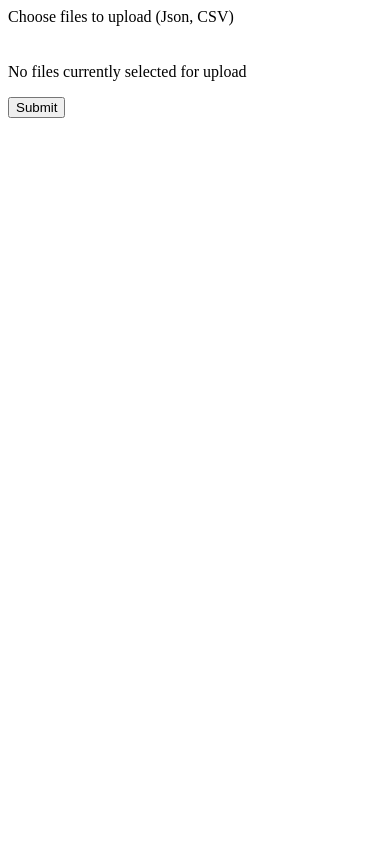
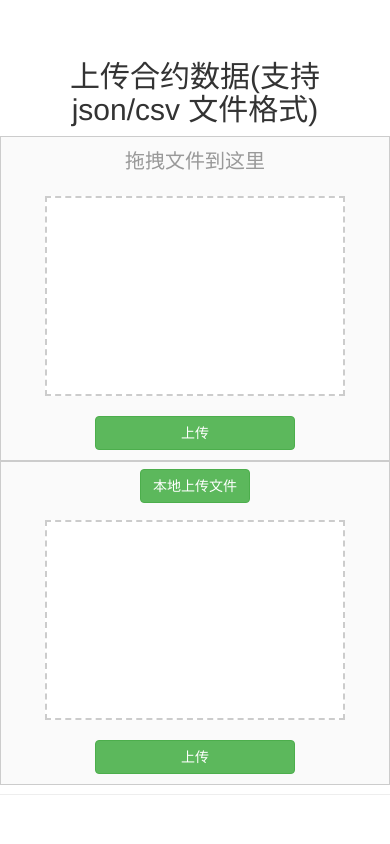
Before and after one commit to 1dooooo/contract, a Flask app: page /upload in a window 390 px wide. Run offline with Flask 2, Linux system fonts and the light colour scheme; some libraries are stand-ins or nearby versions.

Commit message:
8.3 all page done!

```diff
--- a/templates/tabbar.html
+++ b/templates/tabbar.html
@@ -33,7 +33,6 @@
 
 	<body>
 		<header class="mui-bar mui-bar-nav">
-			<a class="mui-action-back mui-icon mui-icon-left-nav mui-pull-left"></a>
 			<h1 class="mui-title">Contract</h1>
 		</header>
 		<div class="mui-content mui-row mui-fullscreen">
--- a/templates/upload.html
+++ b/templates/upload.html
@@ -1,71 +1,164 @@
 <!DOCTYPE html>
 <html lang="en">
+
+	<head>
+
 		<head>
 			<meta charset="UTF-8">
 			<meta name="viewport" content="width=device-width, initial-scale=1.0">
 			<meta http-equiv="X-UA-Compatible" content="ie=edge">
-    <title>Upload</title>
-    	<script>
-		function checkFile() {
-			if(input.files.length == 0)
-				alert('choose a file first')
-			 	return true
-			return false
+			<title>文件上传</title>
+			<link rel="stylesheet" href="http://cdn.bootcss.com/bootstrap/3.2.0/css/bootstrap.min.css">
+			<script src="http://cdn.bootcss.com/jquery/2.1.4/jquery.min.js"></script>
+			<style>
+				body,
+				html {
+					margin: 0 auto;
 				}
-    </script>
+
+				.up-header {
+					width: 600px;
+					text-align: center;
+				}
+
+				.up-content {
+					min-height: 200px;
+					border: 1px solid #CCCCCC;
+					display: flex;
+					flex-direction: column;
+					justify-content: center;
+					align-items: center;
+					background-color: #FAFAFA;
+					color: #999;
+					font-size: 20px;
+					text-align: center;
+				}
+
+				.up-area {
+					border: 2px dashed #ccc;
+					margin: 10px 20px 20px 20px;
+					width: 300px;
+					min-height: 200px;
+					line-height: 100px;
+					background-color: #fff;
+				}
+
+				.list-group {
+					margin: 0px auto;
+					;
+					width: 200px;
+					min-height: 100px;
+					padding: 10px;
+				}
+
+				img {
+					max-width: 100%;
+				}
+
+				.btn {}
+
+				.close {
+					margin-left: 550px;
+					margin-top: -20px;
+				}
+			</style>
 		</head>
+
 		<body>
-    <form action="" onsubmit="return checkFile(this);" enctype="multipart/form-data" method="POST">
-        <div>
-            <label for="file_uploads">Choose files to upload (Json, CSV)</label>
-            <input type="file" id="file_uploads" accept=".json, .csv" name="file_uploads" multiple>
+
+			<header id="header" class="page-header">
+				<!-- 头部显示 -->
+				<div class="container upload ">
+					<div class="up-header center-block " style="display:inline;";>
+						<h2>上传合约数据(支持 json/csv 文件格式)</h2>
 					</div>
-        <div class="preview">
-            <p>No files currently selected for upload</p>
+					<div class="row">
+						<!-- 拖拽图片到这来 -->
+						<div class="col-md-5 col-md-offset-1 up-content  dragFile">
+
+							<p style="margin-top:10px;">拖拽文件到这里</p>
+							<div class="up-area">
+								<input type="file" style="display:none;" id="fileDrag" name="fileDragselect" multiple>
+								<div class="row">
+									<ul class="list-group clearfix list-drag">
+									</ul>
+								</div>
+							</div>
+							<button id="b01" class="btn btn-success" style="width: 200px; margin-bottom: 10px;">上传</button>
+						</div>
+						<!-- 点击按钮上传文件 -->
+						<div class="col-md-5 up-content btnFile">
+							<form action="" enctype="multipart/form-data" method="post">
+								<div class="btn">
+									<button type="button" class="btn btn-success" id="btn"> 本地上传文件</button>
+									<input type="file" style="display:none;" id="fileInput" name="fileselect" multiple>
+								</div>
+								<div class="up-area">
+									<div class="row">
+										<ul class="list-group clearfix list-btn">
+										</ul>
+									</div>
+								</div>
+								<button id="b02" class="btn btn-success" style="width: 200px; margin-bottom: 10px;">上传</button>
+							</form>
+						</div>
 					</div>
 
-        <div>
-            <button>Submit</button>
 				</div>
-    </form>
+			</header>
 			<script>
-        // 获取 input 元素
-        var input = document.querySelector('input');
-        // 获取 preview 元素
-        var preview = document.querySelector('.preview');
-        // 将 input 变成透明的
-        input.style.opacity = 0;
+				var files;
 
-        input.addEventListener('change', updateImageDisplay)
+				//点击本地上传文件
+				$('#btn').click(() => {
+					$('#fileInput').click();
+				});
+				$('#b01').click(() => {
+					uploadDrag();
+				});
+				$('#fileInput').change((event) => {
+					var files = event.target.files;
+					appendFile(files, '.list-btn');
+				});
 
-        function updateImageDisplay() {
-            while(preview.firstChild) {
-                preview.removeChild(preview.firstChild);
+				//拖拽上传文件 在页面进行预览 上传form用到ajax
+				const dragbox = document.querySelector('.dragFile');
+				dragbox.addEventListener('dragover', function(e) {
+					e.preventDefault(); // 必须阻止默认事件
+				}, false);
+				dragbox.addEventListener('drop', function(e) {
+					e.preventDefault(); // 阻止默认事件
+					files = e.dataTransfer.files; //获取文件
+					appendFile(files, '.list-drag');
+				}, false);
+
+				function uploadDrag() {
+					xhr = new XMLHttpRequest();
+					xhr.open("post", "/upload", false);
+					xhr.setRequestHeader("X-Requested-With", "XMLHttpRequest");
+					var fd = new FormData();
+					fd.append('mypic', files[0]);
+					xhr.send(fd);
 				}
 
-            var curFiles = input.files;
-            if(curFiles.length === 0) {
-                var para = document.createElement('p');
-                para.textContent = 'No files currently selected for upload';
-                preview.appendChild(para);
-            } else {
-                var list = document.createElement('ol');
-                preview.appendChild(list);
-                for(var i = 0; i < curFiles.length; i++) {
-                var listItem = document.createElement('li');
-                var para = document.createElement('p');
-                if(validFileType(curFiles[i])) {
-                    para.textContent = 'File name ' + curFiles[i].name + ', file size ' + returnFileSize(curFiles[i].size) + '.';
-
-                    listItem.appendChild(para);
-
-                } else {
-                    para.textContent = 'File name ' + curFiles[i].name + ': Not a valid file type. Update your selection.';
-                    listItem.appendChild(para);
+				function appendFile(files, listName) {
+					for(file of files) {
+						if(validFileType(file) == 1){
+							url_icon = "/static/images/json.jpg";
+						}else{
+							url_icon = "/static/images/c.jpg";
+						}
+						let liStr = `
+				            <li class="list-group-item">
+				              <div>
+				                <img src="${url_icon}" alt="文件" />
+				              </div>
+				            </li>
+				          `;
+						if(validFileType(file)) {
+							$(listName).append(liStr);
 						}
 
-                list.appendChild(listItem);
-                }
 					}
 				}
 
@@ -77,23 +170,23 @@
 				function validFileType(file) {
 					for(var i = 0; i < fileTypes.length; i++) {
 						if(file.type === fileTypes[i]) {
-                    return true;
+							return i+1;
 						}
 					}
 
-            return false;
+					return 0;
 				}
 
 				function returnFileSize(number) {
 					if(number < 1024) {
 						return number + 'bytes';
 					} else if(number > 1024 && number < 1048576) {
-                return (number/1024).toFixed(1) + 'KB';
+						return(number / 1024).toFixed(1) + 'KB';
 					} else if(number > 1048576) {
-                return (number/1048576).toFixed(1) + 'MB';
+						return(number / 1048576).toFixed(1) + 'MB';
 					}
 				}
-
 			</script>
 		</body>
+
 </html>
--- a/views.py
+++ b/views.py
@@ -2,6 +2,7 @@ from flask import Flask, render_template, request
 import collections
 import json
 import csv
+import os
 
 app = Flask(__name__)
 
@@ -12,13 +13,16 @@ from db_about import DBSession
 def upload():
     if request.method == 'POST':
         for file in request.files:
-            if file.rsplit('.', 1)[1] == 'csv':
-                f.save(f.filename)
-                with open(f.filename, 'r', encoding = 'utf-8'):
-                    data = csv.Dialect(f)
+            f = request.files[file]
+            post_fix = f.filename.rsplit('.', 1)[1]
+            if post_fix == 'csv':
+                f.save('/tmp/' + f.filename)
+                with open('/tmp/' + f.filename, 'r', encoding = 'utf-8') as file:
+                    data = csv.DictReader(file)
                     data = [dict(d) for d in data]
+                os.remove('/tmp/'+f.filename)
 
-            if file.rsplit('.', 1)[1] == 'json':
+            if post_fix == 'json':
                 data = json.load(f)
             if data[0].get('id', None) != None:
                 FC = OutFutureContract
```
Also changed, not shown: templates/add_in.html (+20 -4 lines), templates/add_out.html (+20 -4 lines), templates/upload (copy).html (added, +99 -0 lines), static/images/csv.jpg (added), static/images/json.jpg (added). Lines whose indentation alone changed are shown as unchanged.
